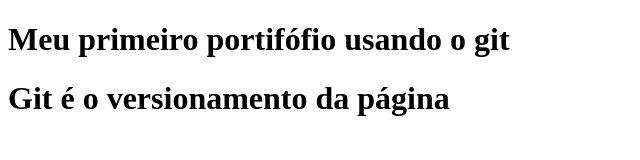
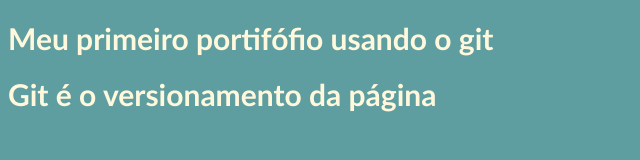
Before and after one commit to isarfranca/portifolio-dev-senai, a plain HTML site: page index.html in a window 1280 px wide. Shown: the whole page, without its empty margins (0-640 px from the left). Drawn offline with Linux system fonts and the light colour scheme.

Commit message:
Adicionando estilo na página

```diff
--- a/index.html
+++ b/index.html
@@ -4,6 +4,7 @@
     <meta charset="UTF-8">
     <meta name="viewport" content="width=device-width, initial-scale=1.0">
     <title>Portifólio Pessoal</title>
+    <link rel="stylesheet" href="style.css">
 </head>
 <body>
     <h1>Meu primeiro portifófio usando o git</h1>
--- /dev/null
+++ b/style.css
@@ -0,0 +1,10 @@
+body{
+    background-color: cadetblue;
+    color:azure;
+    font-family: 'Gill Sans', 'Gill Sans MT', Calibri, 'Trebuchet MS', sans-serif;
+    font-size: 15px;
+}
+h1{
+    color:cornsilk;
+
+}
```
